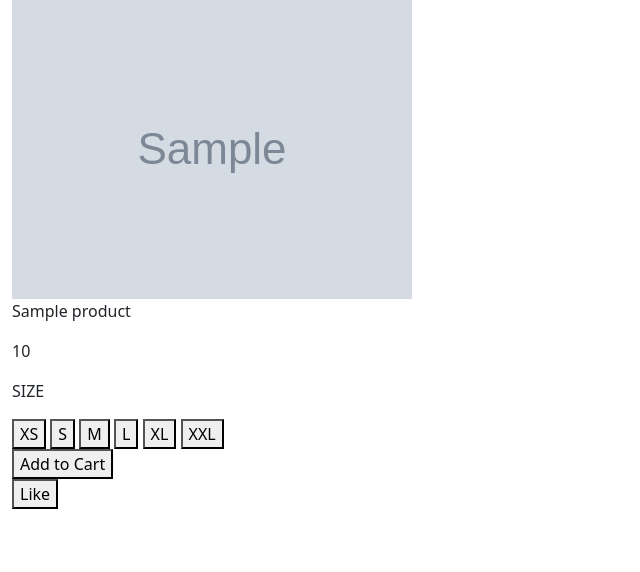
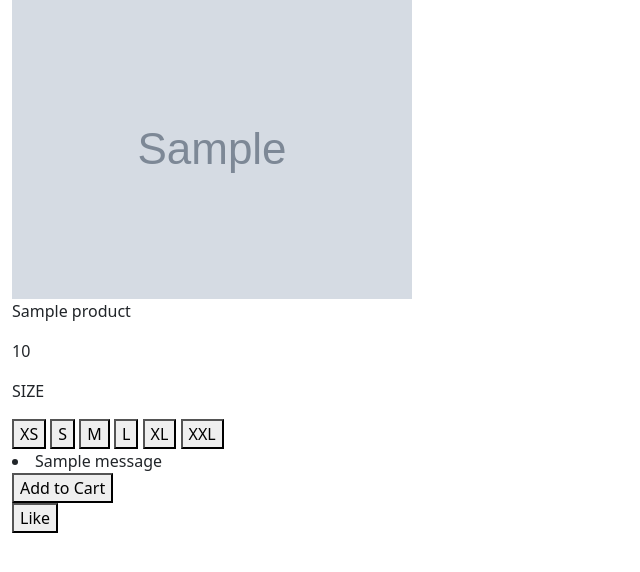
Before and after one commit to NickG35/Threadz, a Django app: page /product/1 in a window 1280 px wide. Shown: the part 71-643 px from the top of the page, without its empty margins (0-640 px from the left). Run offline with Django 5.2, Linux system fonts and the light colour scheme; tables that the repository leaves empty hold one stand-in row (values such as "Sample post"); grey boxes marked "Sample" are stand-in pictures; one stand-in notice (Sample message) is shown.

Commit message:
added success message for add to cart functionality

```diff
--- a/products/templates/product.html
+++ b/products/templates/product.html
@@ -23,6 +23,11 @@
                 <button type="button" onclick="sizeSelect('XL')" class="sizes">XL</button>
                 <button type="button" onclick="sizeSelect('XXL')" class="sizes">XXL</button>
             </div>
+            {% if messages %}
+                {% for message in messages %}
+                    <li>{{ message }}</li>
+                {% endfor %}
+            {% endif %}
             <form method="post">
                 {% csrf_token %}
                 <input name="product" id="productID" type="hidden" value="{{ product.id }}">
```
